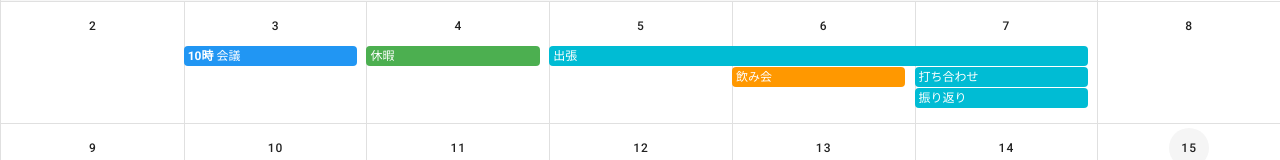
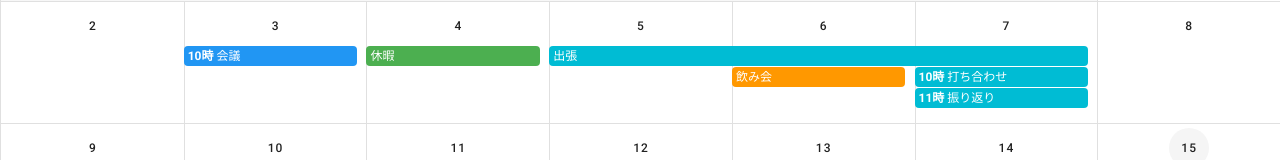
Before and after one commit to youichiro/vuetify-calendar-sample, a Vue app: page / in a window 1280 px wide. Shown: the part 186-346 px from the top of the page. Built offline with nearby package versions, Linux system fonts and the light colour scheme.

Commit message:
momentを使う

```diff
--- a/src/components/Calendar.vue
+++ b/src/components/Calendar.vue
@@ -58,50 +58,50 @@ export default {
       const events = [
         {
           name: '会議',
-          start: new Date('2020-08-03T10:00:00'), // 開始時刻
-          end: new Date('2020-08-03T11:00:00'), // 終了時刻
+          start: moment('2020-08-03 10:00').toDate(), // 開始時刻
+          end: moment('2020-08-03 11:00').toDate(), // 終了時刻
           color: 'blue',
           timed: true, // 終日ならfalse
         },
         {
           name: '休暇',
-          start: new Date('2020-08-04'),
-          end: new Date('2020-08-04'),
+          start: moment('2020-08-04').toDate(),
+          end: moment('2020-08-04').toDate(),
           color: 'green',
           timed: false,
         },
         {
           name: '出張',
-          start: new Date('2020-08-05'),
-          end: new Date('2020-08-07'),
+          start: moment('2020-08-05').toDate(),
+          end: moment('2020-08-07').toDate(),
           color: 'cyan',
           timed: false,
         },
         {
           name: '飲み会',
-          start: new Date('2020-08-06'),
-          end: new Date('2020-08-06'),
+          start: moment('2020-08-06').toDate(),
+          end: moment('2020-08-06').toDate(),
           color: 'orange',
           timed: false,
         },
         {
           name: '打ち合わせ',
-          start: new Date('2020-08-07T10:00:00'),
-          end: new Date('2020-08-07T11:00:00'),
+          start: moment('2020-08-07 10:00').toDate(),
+          end: moment('2020-08-07 11:00').toDate(),
           color: 'cyan',
-          timed: false,
+          timed: true,
         },
         {
           name: '振り返り',
-          start: new Date('2020-08-07:11:00:00'),
-          end: new Date('2020-08-07T12:00:00'),
+          start: moment('2020-08-07 11:00:00').toDate(),
+          end: moment('2020-08-07 12:00').toDate(),
           color: 'cyan',
-          timed: false,
+          timed: true,
         },
         {
           name: '休暇',
-          start: new Date('2020-09-07'),
-          end: new Date('2020-09-11'),
+          start: moment('2020-09-07').toDate(),
+          end: moment('2020-09-11').toDate(),
           color: 'green',
           timed: false,
         },
```
